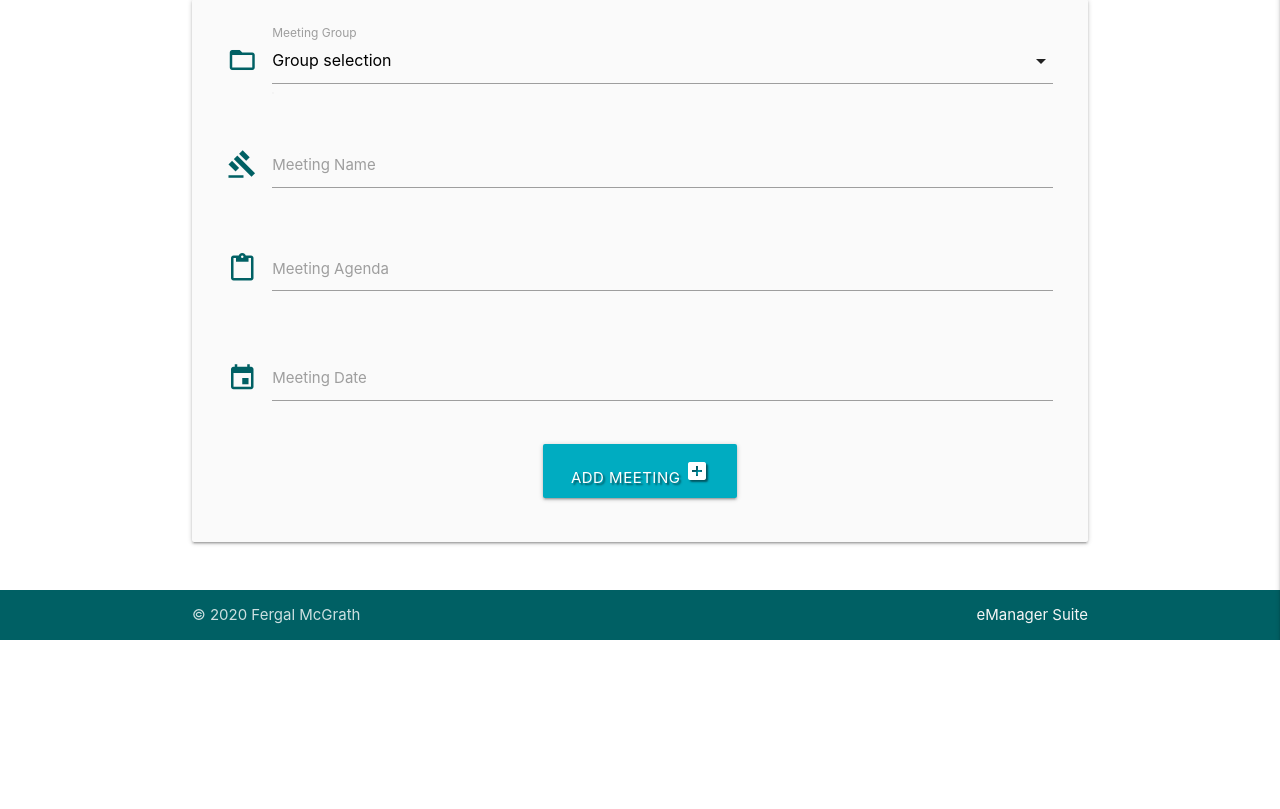
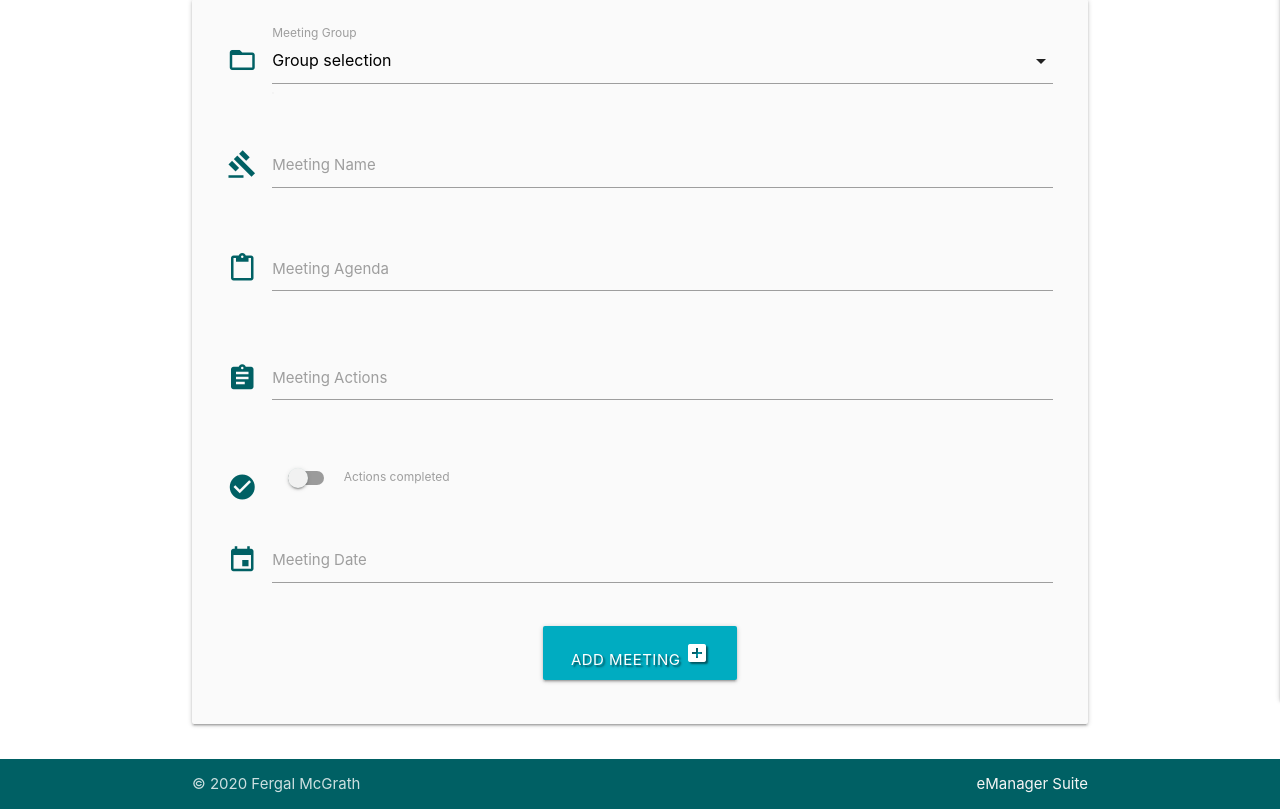
Before and after one commit to Verga1/Meeting-Manage, a Flask app: page /add_meeting in a window 1280 px wide. Shown: the part 160-969 px from the top of the page. Before the commit the page ends 800 px from the top, so only its background shows below. Run offline with Flask 2, Linux system fonts and the light colour scheme; data that the repository does not hold is empty; some libraries are stand-ins or nearby versions.

Commit message:
Added switch element to meeting form

```diff
--- a/app.py
+++ b/app.py
@@ -18,7 +18,6 @@ app.secret_key = os.environ.get("SECRET_KEY")
 mongo = PyMongo(app)
 
 
-@app.route("/")
 @app.route("/get_meetings")
 def get_meetings():
     meetings = list(mongo.db.meetings.find())
@@ -57,6 +56,7 @@ def register():
     return render_template("register.html")
 
 
+@app.route("/")
 @app.route("/login", methods=["GET", "POST"])
 def login():
     if request.method == "POST":
@@ -109,11 +109,14 @@ def logout():
 @app.route("/add_meeting", methods=["GET", "POST"])
 def add_meeting():
     if request.method == "POST":
+        is_complete = "on" if request.form.get("is_complete") else "off"
         meeting = {
             "group_name": request.form.get("group_name"),
             "meeting_name": request.form.get("meeting_name"),
             "meeting_agenda": request.form.get("meeting_agenda"),
             "meeting_date": request.form.get("meeting_date"),
+            "meeting_actions": request.form.get("meeting_actions"),
+            "is_complete": is_complete,
             "created_by": session["user"]
         }
         mongo.db.meetings.insert_one(meeting)
@@ -127,11 +130,14 @@ def add_meeting():
 @app.route("/edit_meeting/<meeting_id>", methods=["GET", "POST"])
 def edit_meeting(meeting_id):
     if request.method == "POST":
+        is_complete = "on" if request.form.get("is_complete") else "off"
         submit = {
             "group_name": request.form.get("group_name"),
             "meeting_name": request.form.get("meeting_name"),
             "meeting_agenda": request.form.get("meeting_agenda"),
             "meeting_date": request.form.get("meeting_date"),
+            "meeting_actions": request.form.get("meeting_actions"),
+            "is_complete": is_complete,
             "created_by": session["user"]
         }
         mongo.db.meetings.update({"_id": ObjectId(meeting_id)}, submit)
--- a/templates/add_meeting.html
+++ b/templates/add_meeting.html
@@ -36,6 +36,28 @@
                     <label for="meeting_agenda">Meeting Agenda</label>
                 </div>
             </div>
+            <!-- meeting actions -->
+            <div class="row">
+                <div class="input-field col s12">
+                    <i class="material-icons prefix cyan-text text-darken-4">assignment</i>
+                    <textarea id="meeting_actions" name="meeting_actions" minlength="5"
+                        maxlength="500" class="materialize-textarea validate"></textarea>
+                    <label for="meeting_actions">Meeting Actions</label>
+                </div>
+            </div>
+            <!-- actions switch -->
+            <div class="row">
+                <div class="input-field col s12">
+                    <div class="switch">
+                        <i class="material-icons prefix cyan-text text-darken-4">check_circle</i>
+                        <label for="is_complete">
+                            <input id="is_complete" name="is_complete" type="checkbox">
+                            <span class="lever"></span>
+                            Actions completed
+                        </label>
+                    </div>
+                </div>
+            </div>
             <!-- due date picker -->
             <div class="row">
                 <div class="input-field col s12">
--- a/templates/base.html
+++ b/templates/base.html
@@ -30,7 +30,7 @@
         <div class="nav-wrapper">
           <a href="{{ url_for('get_meetings') }}" class="brand-logo">Meeting Manager</a>
           <a href="#" data-target="mobile-demo" class="sidenav-trigger right"
-            ><i class="material-icons">toc</i></a>
+            ><i class="material-icons">menu</i></a>
           <ul class="right hide-on-med-and-down">
             <li><a href="{{ url_for('get_meetings') }}">Home</a></li>
             {% if session.user %}
--- a/templates/profile.html
+++ b/templates/profile.html
@@ -4,7 +4,7 @@
     <div class="row">
         <div class="col s12 m8 offset-m2">
             <div class="card-panel">
-                <h3 class="center-align cyan-text text-darken-4"><i class="material-icons prefix cyan-text text-darken-4">person</i> Profile</h3>
+                <h4 class="center-align cyan-text text-darken-4"><i class="small material-icons prefix cyan-text text-darken-4">person</i> Profile</h4>
                 <h6>Username: <strong>{{ username }}</strong></h6>
                     <p>You can now view your <a href="{{ url_for('get_meetings') }}" class="cyan-text text-darken-1">Meetings</a>.</p>
                     <p>All users can add a new Meeting</p>
```
Also changed, not shown: templates/edit_meeting.html (+22 -0 lines), templates/meetings.html (+12 -4 lines).
